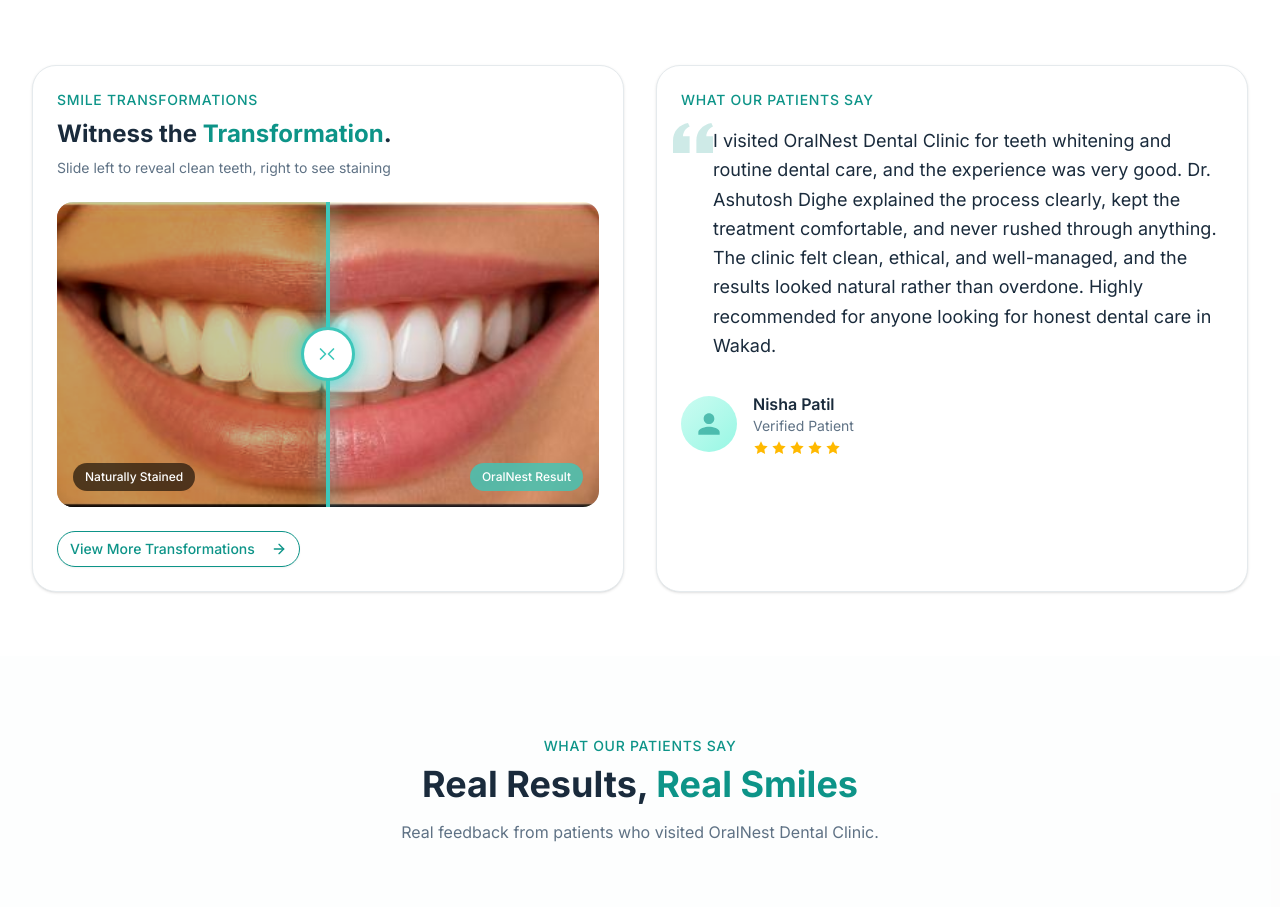
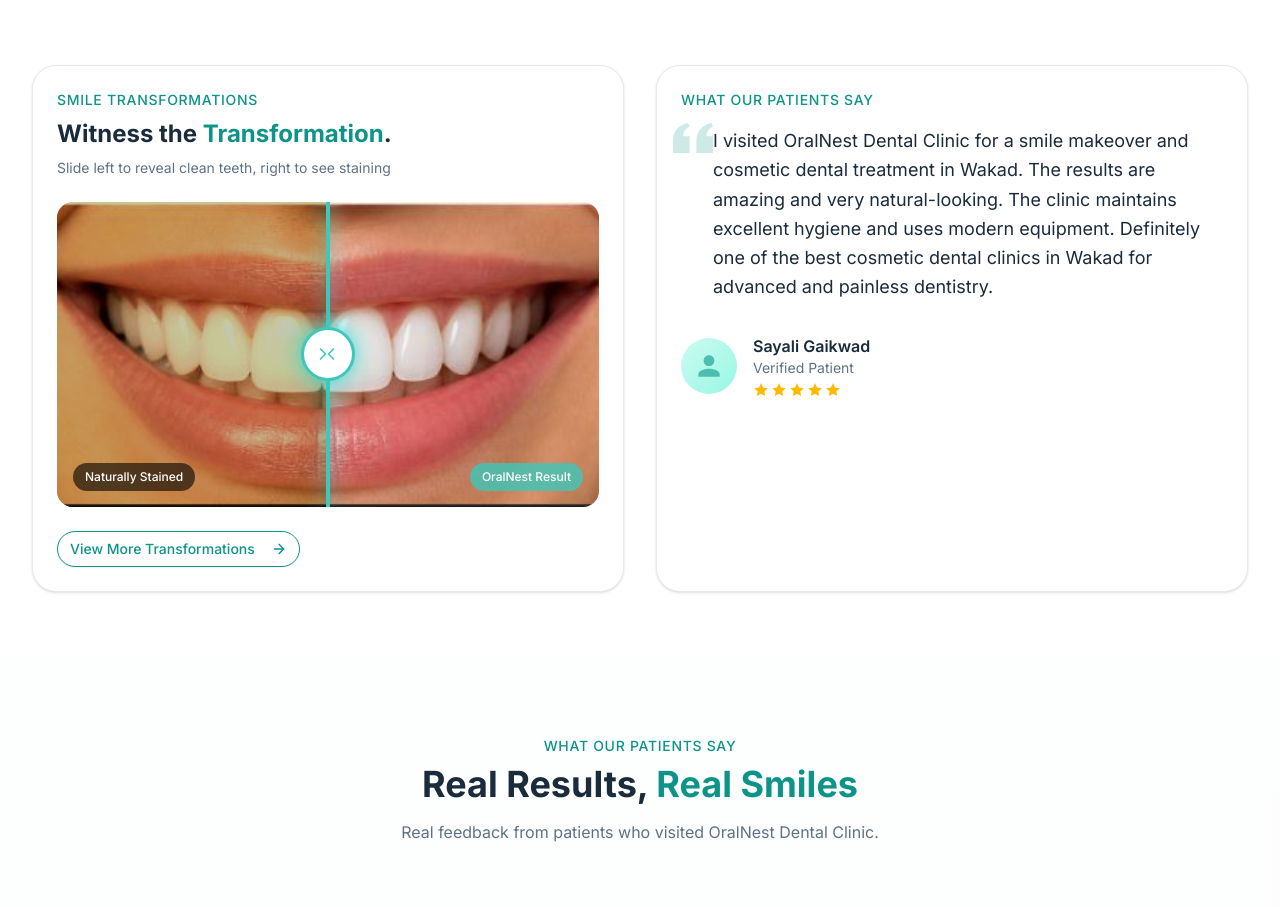
Before and after one commit to oralnestdentalclinic-alt/oralnestwebsite, a Next.js app: page / in a window 1280 px wide. Shown: the part 3780-4687 px from the top of the page. Built offline with nearby package versions, Linux system fonts and the light colour scheme; a web font is replaced by a local one.

Commit message:
fix: use real before-after review

```diff
--- a/components/before-after.tsx
+++ b/components/before-after.tsx
@@ -61,7 +61,7 @@ export function BeforeAfter() {
                 <path d="M14.017 21v-7.391c0-5.704 3.731-9.57 8.983-10.609l.995 2.151c-2.432.917-3.995 3.638-3.995 5.849h4v10h-9.983zm-14.017 0v-7.391c0-5.704 3.748-9.57 9-10.609l.996 2.151c-2.433.917-3.996 3.638-3.996 5.849h3.983v10h-9.983z" />
               </svg>
               <p className="text-lg text-foreground leading-relaxed pl-8">
-                I visited OralNest Dental Clinic for teeth whitening and routine dental care, and the experience was very good. Dr. Ashutosh Dighe explained the process clearly, kept the treatment comfortable, and never rushed through anything. The clinic felt clean, ethical, and well-managed, and the results looked natural rather than overdone. Highly recommended for anyone looking for honest dental care in Wakad.
+                I visited OralNest Dental Clinic for a smile makeover and cosmetic dental treatment in Wakad. The results are amazing and very natural-looking. The clinic maintains excellent hygiene and uses modern equipment. Definitely one of the best cosmetic dental clinics in Wakad for advanced and painless dentistry.
               </p>
             </div>
 
@@ -77,7 +77,7 @@ export function BeforeAfter() {
               </div>
               <div>
                 <p className="font-semibold text-foreground">
-                  Nisha Patil
+                  Sayali Gaikwad
                 </p>
                 <p className="text-sm text-muted-foreground">Verified Patient</p>
                 <div className="flex gap-0.5 mt-1">
```
